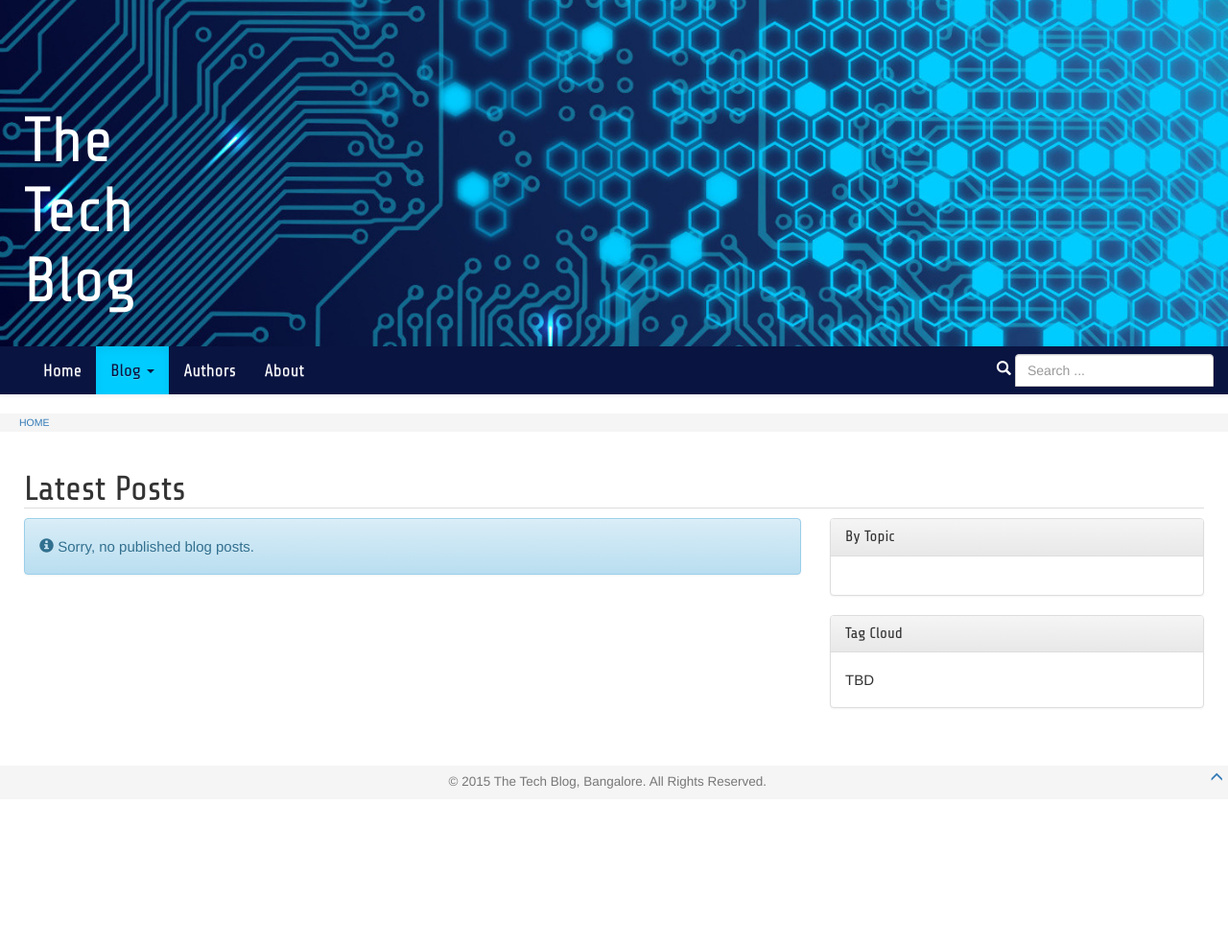
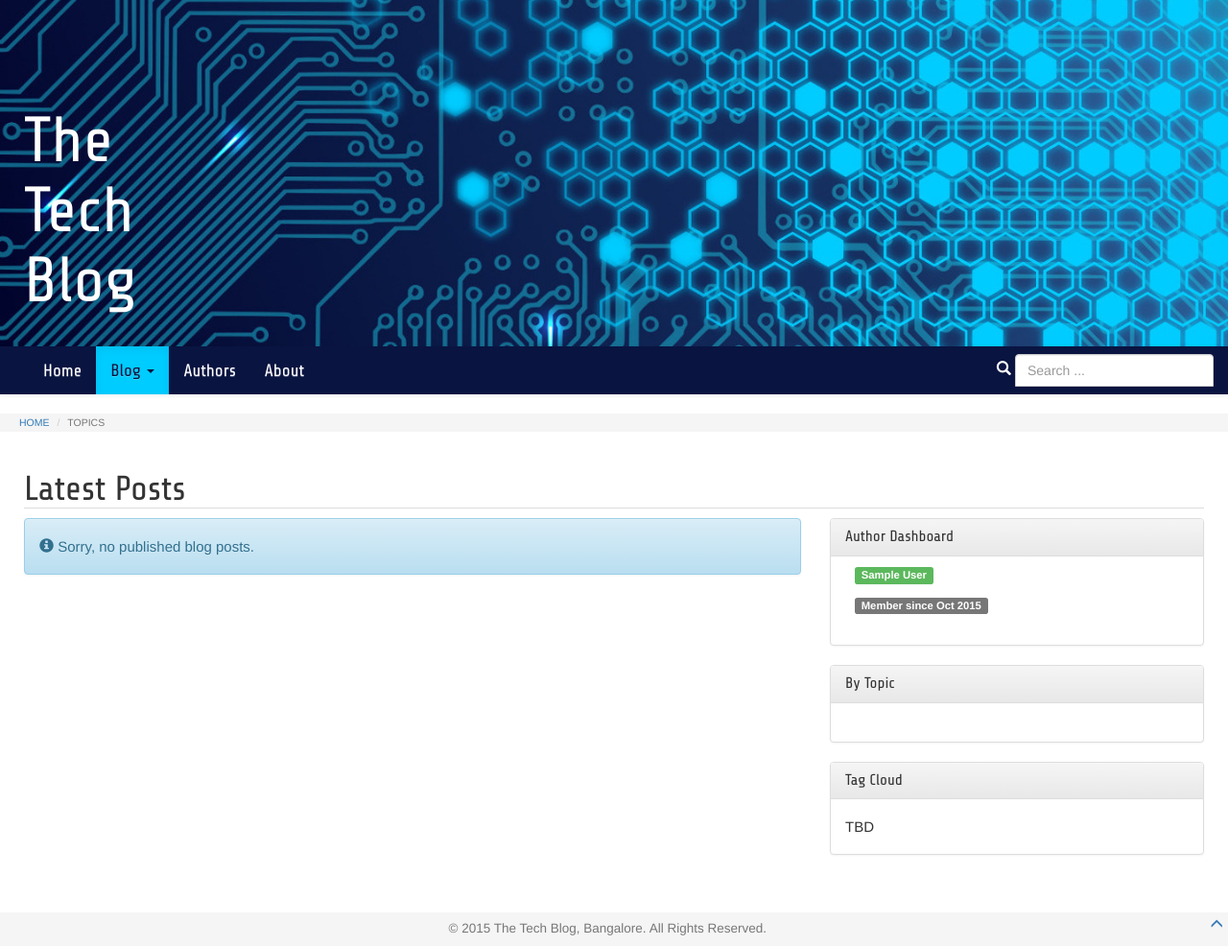
Before and after one commit to DevopediaOrg/django-basic, a Django app: page /topics in a window 1280 px wide. Shown: the part 46-1032 px from the top of the page at 96% size. Before the commit the page ends 868 px from the top, so only its background shows below. Run offline with Django 3.2, Linux system fonts and the light colour scheme; the visitor is signed in with stand-in values (Sample User, id 1); data comes from the database, SQL or seed files in the repository; data that the repository does not hold is empty; some libraries are stand-ins or nearby versions.

Commit message:
Logged in author can now filter posts by state. Improvement to breadcrumbs.

```diff
--- a/blog/models.py
+++ b/blog/models.py
@@ -2,6 +2,7 @@ from django.db import models
 from django.utils import timezone
 from django.utils.text import slugify
 from django import forms
+from django.db.models import Count
 from django.contrib.auth.models import User, AnonymousUser
 
 
@@ -16,8 +17,8 @@ class Topic(models.Model):
         ordering = ('name',)
 
     @staticmethod
-    def get_topics():
-        return Topic.objects.filter(post__state__exact='Published') \
+    def topics():
+        return Topic.objects.filter(post__state='Published') \
                             .annotate(num_posts=models.Count('post')) \
                             .values_list('name','description','num_posts')
 
@@ -53,8 +54,7 @@ class Post(models.Model):
     topic = models.ForeignKey(Topic, blank=False)
 
     states = ['Draft', 'Published', 'Unpublished']
-    states = [(x,x) for x in states]
-    state = models.CharField(max_length=20, choices=states, default='Draft')
+    state = models.CharField(max_length=20, choices=[(x,x) for x in states], default='Draft')
 
     created_date = models.DateTimeField(
             default=timezone.now)
@@ -72,6 +72,15 @@ class Post(models.Model):
     class Meta:
         ordering = ('-published_date',)
 
+    @staticmethod
+    def author_posts(username):
+        # order_by(): this is to clear default grouping due to class Meta
+        # https://docs.djangoproject.com/en/1.8/topics/db/aggregation/#interaction-with-default-ordering-or-order-by
+        return Post.objects.filter(author__username=username) \
+                           .values('state') \
+                           .annotate(Count('state')) \
+                           .order_by('state')
+
     def publish(self):
         self.published_date = timezone.now()
         self.save()
--- a/blog/static/css/blog.css
+++ b/blog/static/css/blog.css
@@ -143,6 +143,42 @@ img.topic-img {
     text-transform: uppercase;
 }
 
+.author-info {
+    padding-left: 10px;
+}
+
+.author-post-states {
+    margin-top: 20px;
+}
+
+.state-icons {
+    text-align: center;
+}
+
+.state-icons a span.counts {
+    font-size: 0.8em;
+}
+
+.Draft a {
+}
+
+.Published a {
+    color: green !important;
+}
+
+.Unpublished a {
+    color: #777 !important;
+}
+
+.Draft > a:hover,
+.Draft > a:focus,
+.Published > a:hover,
+.Published > a:focus,
+.Unpublished > a:hover,
+.Unpublished > a:focus {
+    text-decoration: none !important;
+}
+
 .up-arrow {
     float: right;
 }
--- a/blog/static/css/date.css
+++ b/blog/static/css/date.css
@@ -86,3 +86,9 @@
     position: absolute;
     right: -5px;
 }
+
+.rotate90 {
+    -ms-transform: rotate(-90deg); /* IE 9 */
+    -webkit-transform: rotate(-90deg); /* Chrome, Safari, Opera */
+    transform: rotate(-90deg);
+}
--- a/blog/templates/blog/mainmenu.html
+++ b/blog/templates/blog/mainmenu.html
@@ -8,7 +8,7 @@
                     <li><a href="/">Home</a></li>
                 {% endif %}
 
-                {% if 'topics' in request.path or 'post/' in request.path %}
+                {% if 'topics' in request.path or 'post/' in request.path or 'states' in request.path %}
                 <li class="dropdown show-on-hover active">
                 {% else %}
                 <li class="dropdown show-on-hover">
--- a/blog/templates/blog/post_list.html
+++ b/blog/templates/blog/post_list.html
@@ -27,6 +27,14 @@
                         <span class="day">{{ post.published_date | date:"d" }}</span>
                         <span class="month">{{ post.published_date | date:"M" }}</span>
                         <span class="year">{{ post.published_date | date:"Y" }}</span>
+                      </p>
+                    </div>
+                    {% else %}
+                    <div class="date cut-off">
+                      <p>
+                        <span class="day">&nbsp;</span>
+                        <span class="month">&nbsp;</span>
+                        <span class="year rotate90">DRAFT</span>
                       </p>
                     </div>
                     {% endif %}
--- a/blog/templates/blog/post_modules.html
+++ b/blog/templates/blog/post_modules.html
@@ -1,4 +1,29 @@
 <div class="col-sm-4 col-md-4">
+
+  {% if user.is_authenticated %}
+  <div class="panel panel-default">
+    <div class="panel-heading">
+      <h3 class="panel-title">Author Dashboard</h3>
+    </div>
+    <div class="panel-body">
+      <div class="author-info">
+        <p><span class="label label-success">{{user.first_name}} {{user.last_name}}</span></p>
+        <p><span class="label label-default">Member since {{ user.date_joined | date:"M Y" }}</span></p>
+      </div>
+      <div class="row author-post-states">
+        {% for s in author_post_states %}
+          <div class="col-sm-4 col-md-4 state-icons {{s.state}}">
+              <a href="/states/{{s.state}}">
+                  <i class="fa fa-2x fa-file-text"></i>
+                  <br><span class="counts">{{s.state}}<br>({{s.state__count}})</span>
+              </a>
+          </div>
+        {% endfor %}
+      </div>
+    </div>
+  </div>
+  {% endif %}
+
   <div class="panel panel-default">
     <div class="panel-heading">
       <h3 class="panel-title">By Topic</h3>
@@ -15,6 +40,7 @@
       </ul>
     </div>
   </div>
+
   <div class="panel panel-default">
     <div class="panel-heading">
       <h3 class="panel-title">Tag Cloud</h3>
@@ -23,4 +49,5 @@
       TBD
     </div>
   </div>
+
 </div>
--- a/blog/urls.py
+++ b/blog/urls.py
@@ -1,5 +1,5 @@
 from django.conf.urls import url
-from django.views.generic import TemplateView, RedirectView
+from django.views.generic import RedirectView
 from . import views
 
 urlpatterns = [
@@ -7,9 +7,14 @@ urlpatterns = [
     url(r'^post/(?P<pk>[0-9]+)/edit/?$', views.UpdateView.as_view(), name='post_edit'),
     url(r'^post/(?P<pk>[0-9]+)/?$', views.DetailView.as_view(), name='post_detail'),
     url(r'^post/new/?$', views.CreateView.as_view(), name='post_new'),
+
     url(r'^about$', views.AboutView.as_view(), name="about"),
+
     url(r'^authors/?$', views.ListView.as_view(), name='post_list'),
-    #url(r'^topics/?$', RedirectView.as_view(url='/topics/general', permanent=False)),
+
     url(r'^topics/?$', views.ListView.as_view(), name='post_list'),
     url(r'^topics/(?P<topic>[\w-]+)/?$', views.ListView.as_view(), name='post_list'),
+
+    url(r'^states/?$', RedirectView.as_view(url='/topics', permanent=False)),
+    url(r'^states/(?P<state>[\w-]+)/?$', views.ListView.as_view(), name='post_list'),
 ]
--- a/blog/views.py
+++ b/blog/views.py
@@ -1,6 +1,6 @@
 from django.utils import timezone
 from django.contrib.auth.decorators import login_required
-from django.utils.decorators import method_decorator
+from django.contrib.auth.models import AnonymousUser
 from django.core.urlresolvers import reverse_lazy
 from django.views import generic
 from django.http import Http404
@@ -27,8 +27,14 @@ class ContextMixin(object):
         elif 'topic' in self.kwargs: # ListView
             curr_topic = Topic.unslugify(self.kwargs['topic'])
             path_items = ['topics', curr_topic]
+        elif ('state' in self.kwargs and
+              not isinstance(self.request.user, AnonymousUser)): # ListView
+            curr_topic = None
+            path_items = ['states', self.kwargs['state']]
         elif ('post/new' in self.request.path or # CreateView
-              'post/' in self.request.path and '/edit' in self.request.path): # UpdateView
+              'post/' in self.request.path and '/edit' in self.request.path or # UpdateView
+              'states' in self.request.path or # ListView
+              'topics' in self.request.path): # ListView
             curr_topic = None
             path_items = ['topics']
         else:
@@ -39,12 +45,17 @@ class ContextMixin(object):
 
     def get_context_data(self, **kwargs):
         context = super().get_context_data(**kwargs)
+
         path_items, curr_topic = self.get_path_items()
         context.update({
             'path_items': path_items,
             'curr_topic': curr_topic,
-            'topics': Topic.get_topics(),
+            'topics': Topic.topics(),
         })
+
+        if not isinstance(self.request.user, AnonymousUser):
+            context['author_post_states'] = Post.author_posts(self.request.user.username)
+
         return context
 
 
@@ -57,14 +68,26 @@ class ListView(ContextMixin, generic.ListView):
     paginate_by = 8
 
     def get_queryset(self):
-        filters = {
-          'published_date__lte' : timezone.now(),
-          'state__exact' : 'Published',
-        }
+        filters = {}
+
+        if 'state' in self.kwargs:
+            if not isinstance(self.request.user, AnonymousUser):
+                if self.kwargs['state'] in Post.states:
+                    filters['author'] = self.request.user
+                    filters['state'] = self.kwargs['state']
+                else:
+                    raise Http404("The specified state does not exist")
+            else:
+                raise Http404("You must be logged in as author to view your posts by state")
+        else:
+            filters['published_date__lte'] = timezone.now()
+            filters['state'] = 'Published'
+
         if 'topic' in self.kwargs:
             curr_topic = Topic.unslugify(self.kwargs['topic'])
-            if not curr_topic: raise Http404("Topic does not exist")
+            if not curr_topic: raise Http404("The specified topic does not exist")
             filters['topic__name'] = curr_topic
+
         return Post.objects.filter(**filters) \
                            .prefetch_related('author','topic','tags')
 
@@ -75,6 +98,7 @@ class CreateView(LoginRequiredMixin, ContextMixin, generic.CreateView):
     template_name = 'blog/post_edit.html' # default is blog/post_form.html
 
     #An alternative to using LoginRequiredMixin
+    #from django.utils.decorators import method_decorator
     #@method_decorator(login_required)
     #def dispatch(self, *args, **kwargs):
     #    return super().dispatch(*args, **kwargs)
```
Also changed, not shown: blog/templates/blog/post_detail.html (+8 -0 lines).
